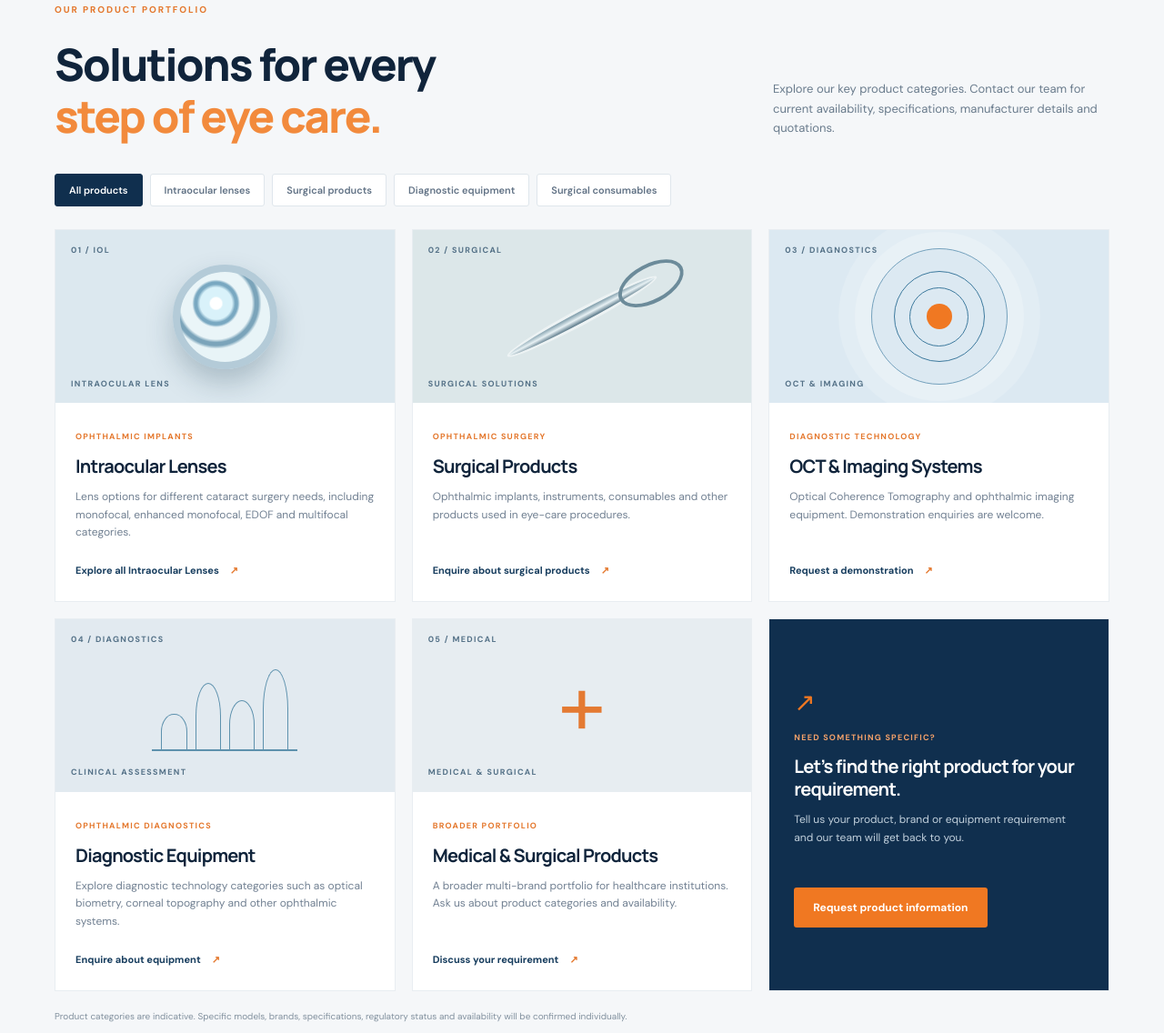
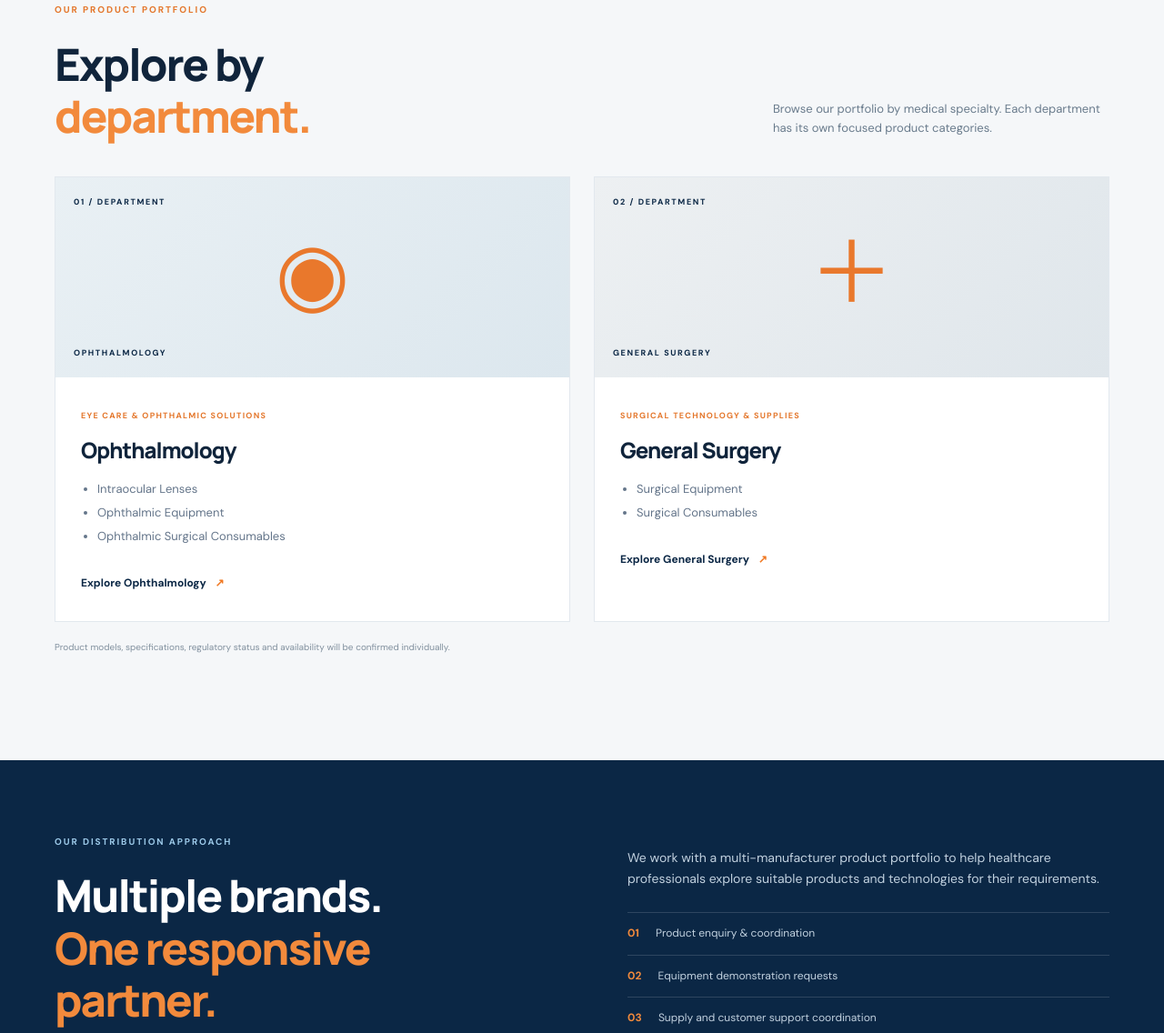
Before and after one commit to vilyncmedtech-ui/Website, a plain HTML site: page index.html in a window 1280 px wide. Shown: the part 1536-2672 px from the top of the page at 91% size. Drawn offline with Linux system fonts and the light colour scheme.

Commit message:
Update index.html

```diff
--- a/index.html
+++ b/index.html
@@ -41,6 +41,42 @@
     }
   </style>
 
+
+
+  <style>
+    .nav-dropdown{position:relative}
+    .nav-drop-toggle{border:0;background:transparent;color:#40536a;font:inherit;font-weight:700;cursor:pointer;padding:10px 0}
+    .nav-drop-toggle:hover,.nav-drop-toggle[aria-expanded="true"]{color:#f07822}
+    .nav-menu{display:none;position:absolute;top:calc(100% + 14px);right:-170px;z-index:50;min-width:490px;padding:22px;grid-template-columns:1fr 1fr;gap:22px;background:#fff;border:1px solid #e3e9ee;box-shadow:0 18px 45px #10243b20;border-radius:6px}
+    .nav-dropdown:hover .nav-menu,.nav-dropdown:focus-within .nav-menu,.nav-dropdown.menu-open .nav-menu{display:grid}
+    .nav-menu-group{display:flex;flex-direction:column;gap:11px}
+    .nav-menu-group a{font-size:12px;color:#52657a;line-height:1.4}
+    .nav-menu-group .nav-menu-heading{font-family:Manrope,Arial,sans-serif;color:#0b2745;font-weight:800;font-size:13px;padding-bottom:9px;border-bottom:1px solid #e7edf2}
+    .nav-menu-group a:hover{color:#f07822}
+    .department-grid{display:grid;grid-template-columns:repeat(2,minmax(0,1fr));gap:26px;margin-top:38px}
+    .department-card{display:block;background:#fff;border:1px solid #e2e8ee;color:inherit;transition:transform .25s,box-shadow .25s}
+    .department-card:hover{transform:translateY(-5px);box-shadow:0 18px 40px #10243b12}
+    .department-art{height:220px;position:relative;overflow:hidden;background:#e8eef2;padding:20px;color:#0b2745;display:flex;flex-direction:column;justify-content:space-between}
+    .ophthalmology-art{background:linear-gradient(135deg,#e9f0f4,#dce7ee)}
+    .general-surgery-art{background:linear-gradient(135deg,#edf0f2,#dfe6eb)}
+    .department-number,.department-art-label{font-size:9px;letter-spacing:.18em;font-weight:800}
+    .department-symbol{position:absolute;left:50%;top:48%;transform:translate(-50%,-50%);font-size:94px;line-height:1;color:#e9782c;font-weight:500}
+    .department-copy{padding:27px 28px 30px}
+    .department-copy h3{font:800 24px Manrope,Arial,sans-serif;margin:9px 0 14px;color:#10243b}
+    .department-copy ul{padding-left:18px;margin:0 0 24px;color:#64758a;font-size:13px;line-height:2}
+    .department-link{font-size:12px;font-weight:800;color:#0b2745}
+    .department-link b{color:#f07822;margin-left:7px}
+    @media(max-width:900px){.nav-menu{right:0}.department-grid{gap:18px}}
+    @media(max-width:680px){
+      .nav-dropdown{width:100%}
+      .nav-drop-toggle{width:100%;text-align:left;padding:0}
+      .nav-menu{position:static;min-width:0;width:100%;margin-top:12px;padding:15px;grid-template-columns:1fr;gap:18px;box-shadow:none;border-radius:4px}
+      .department-grid{grid-template-columns:1fr}
+      .department-art{height:185px}
+      .department-copy{padding:22px}
+    }
+  </style>
+
 </head>
 <body>
 <header class="site-header">
@@ -51,9 +87,27 @@
     </a>
     <button class="menu-toggle" aria-label="Open navigation" aria-expanded="false">☰</button>
     <nav class="nav" aria-label="Main navigation">
-      <a href="#home">Home</a><a href="#about">About</a><a href="#products">Products</a>
-      <a href="#brands">Our Approach</a><a href="#contact">Contact</a>
-      <a class="nav-cta" href="#enquiry">Make an Enquiry</a>
+      <a href="/#home">Home</a>
+      <a href="/#about">About</a>
+      <div class="nav-dropdown">
+        <button class="nav-drop-toggle" type="button" aria-expanded="false" aria-controls="products-menu">Products <span aria-hidden="true">⌄</span></button>
+        <div class="nav-menu" id="products-menu">
+          <div class="nav-menu-group">
+            <a class="nav-menu-heading" href="/products/ophthalmology/">Ophthalmology</a>
+            <a href="/products/ophthalmology/iols/">Intraocular Lenses</a>
+            <a href="/products/ophthalmology/#ophthalmic-equipment">Ophthalmic Equipment</a>
+            <a href="/products/ophthalmology/#ophthalmic-consumables">Ophthalmic Surgical Consumables</a>
+          </div>
+          <div class="nav-menu-group">
+            <a class="nav-menu-heading" href="/products/general-surgery/">General Surgery</a>
+            <a href="/products/general-surgery/#surgical-equipment">Surgical Equipment</a>
+            <a href="/products/general-surgery/#surgical-consumables">Surgical Consumables</a>
+          </div>
+        </div>
+      </div>
+      <a href="/#brands">Our Approach</a>
+      <a href="/#contact">Contact</a>
+      <a class="nav-cta" href="/#enquiry">Make an Enquiry</a>
     </nav>
   </div>
 </header>
@@ -112,42 +166,37 @@
 <section class="section products-section" id="products">
   <div class="container">
     <div class="section-heading">
-      <div><p class="eyebrow dark-eyebrow">OUR PRODUCT PORTFOLIO</p><h2>Solutions for every<br><em>step of eye care.</em></h2></div>
-      <p>Explore our key product categories. Contact our team for current availability, specifications, manufacturer details and quotations.</p>
+      <div><p class="eyebrow dark-eyebrow">OUR PRODUCT PORTFOLIO</p><h2>Explore by<br><em>department.</em></h2></div>
+      <p>Browse our portfolio by medical specialty. Each department has its own focused product categories.</p>
     </div>
-    <div class="filter-row" role="group" aria-label="Filter product categories">
-      <button class="filter active" data-filter="all">All products</button>
-      <a class="filter" href="products/ophthalmology/iols/" aria-label="View all Intraocular Lenses">Intraocular lenses</a>
-      <button class="filter" data-filter="surgical">Surgical products</button>
-      <button class="filter" data-filter="diagnostic">Diagnostic equipment</button>
-      <button class="filter" data-filter="medical">Surgical consumables</button>
+    <div class="department-grid">
+      <a class="department-card" href="/products/ophthalmology/">
+        <div class="department-art ophthalmology-art"><span class="department-number">01 / DEPARTMENT</span><span class="department-symbol">◉</span><span class="department-art-label">OPHTHALMOLOGY</span></div>
+        <div class="department-copy">
+          <span class="category-label">EYE CARE & OPHTHALMIC SOLUTIONS</span>
+          <h3>Ophthalmology</h3>
+          <ul>
+            <li>Intraocular Lenses</li>
+            <li>Ophthalmic Equipment</li>
+            <li>Ophthalmic Surgical Consumables</li>
+          </ul>
+          <span class="department-link">Explore Ophthalmology <b>↗</b></span>
+        </div>
+      </a>
+      <a class="department-card" href="/products/general-surgery/">
+        <div class="department-art general-surgery-art"><span class="department-number">02 / DEPARTMENT</span><span class="department-symbol">＋</span><span class="department-art-label">GENERAL SURGERY</span></div>
+        <div class="department-copy">
+          <span class="category-label">SURGICAL TECHNOLOGY & SUPPLIES</span>
+          <h3>General Surgery</h3>
+          <ul>
+            <li>Surgical Equipment</li>
+            <li>Surgical Consumables</li>
+          </ul>
+          <span class="department-link">Explore General Surgery <b>↗</b></span>
+        </div>
+      </a>
     </div>
-    <div class="product-grid">
-      <article class="product-card" data-category="iol">
-        <div class="product-art art-lens"><span class="art-number">01 / IOL</span><div class="lens-shape"></div><span class="art-caption">INTRAOCULAR LENS</span></div>
-        <div class="product-info"><span class="category-label">OPHTHALMIC IMPLANTS</span><h3>Intraocular Lenses</h3><p>Lens options for different cataract surgery needs, including monofocal, enhanced monofocal, EDOF and multifocal categories.</p><a href="products/ophthalmology/iols/" class="product-link">Explore all Intraocular Lenses <span>↗</span></a></div>
-      </article>
-      <article class="product-card" data-category="surgical">
-        <div class="product-art art-surgery"><span class="art-number">02 / SURGICAL</span><div class="instrument-shape"></div><span class="art-caption">SURGICAL SOLUTIONS</span></div>
-        <div class="product-info"><span class="category-label">OPHTHALMIC SURGERY</span><h3>Surgical Products</h3><p>Ophthalmic implants, instruments, consumables and other products used in eye-care procedures.</p><a href="#enquiry" class="product-link" data-product="Ophthalmic Surgical Products">Enquire about surgical products <span>↗</span></a></div>
-      </article>
-      <article class="product-card" data-category="diagnostic">
-        <div class="product-art art-oct"><span class="art-number">03 / DIAGNOSTICS</span><div class="oct-rings"><b></b><b></b><b></b></div><span class="art-caption">OCT & IMAGING</span></div>
-        <div class="product-info"><span class="category-label">DIAGNOSTIC TECHNOLOGY</span><h3>OCT & Imaging Systems</h3><p>Optical Coherence Tomography and ophthalmic imaging equipment. Demonstration enquiries are welcome.</p><a href="#enquiry" class="product-link" data-product="OCT & Imaging Systems">Request a demonstration <span>↗</span></a></div>
-      </article>
-      <article class="product-card" data-category="diagnostic">
-        <div class="product-art art-diagnostic"><span class="art-number">04 / DIAGNOSTICS</span><div class="scan-graphic"><span></span><span></span><span></span><span></span></div><span class="art-caption">CLINICAL ASSESSMENT</span></div>
-        <div class="product-info"><span class="category-label">OPHTHALMIC DIAGNOSTICS</span><h3>Diagnostic Equipment</h3><p>Explore diagnostic technology categories such as optical biometry, corneal topography and other ophthalmic systems.</p><a href="#enquiry" class="product-link" data-product="Ophthalmic Diagnostic Equipment">Enquire about equipment <span>↗</span></a></div>
-      </article>
-      <article class="product-card" data-category="medical">
-        <div class="product-art art-medical"><span class="art-number">05 / MEDICAL</span><div class="medical-cross">+</div><span class="art-caption">MEDICAL & SURGICAL</span></div>
-        <div class="product-info"><span class="category-label">BROADER PORTFOLIO</span><h3>Medical & Surgical Products</h3><p>A broader multi-brand portfolio for healthcare institutions. Ask us about product categories and availability.</p><a href="#enquiry" class="product-link" data-product="Medical & Surgical Products">Discuss your requirement <span>↗</span></a></div>
-      </article>
-      <article class="product-card catalogue-card">
-        <div class="catalogue-content"><span class="catalogue-icon">↗</span><span class="category-label">NEED SOMETHING SPECIFIC?</span><h3>Let’s find the right product for your requirement.</h3><p>Tell us your product, brand or equipment requirement and our team will get back to you.</p><a href="#enquiry" class="button button-dark">Request product information</a></div>
-      </article>
-    </div>
-    <p class="disclaimer">Product categories are indicative. Specific models, brands, specifications, regulatory status and availability will be confirmed individually.</p>
+    <p class="disclaimer">Product models, specifications, regulatory status and availability will be confirmed individually.</p>
   </div>
 </section>
 
```
